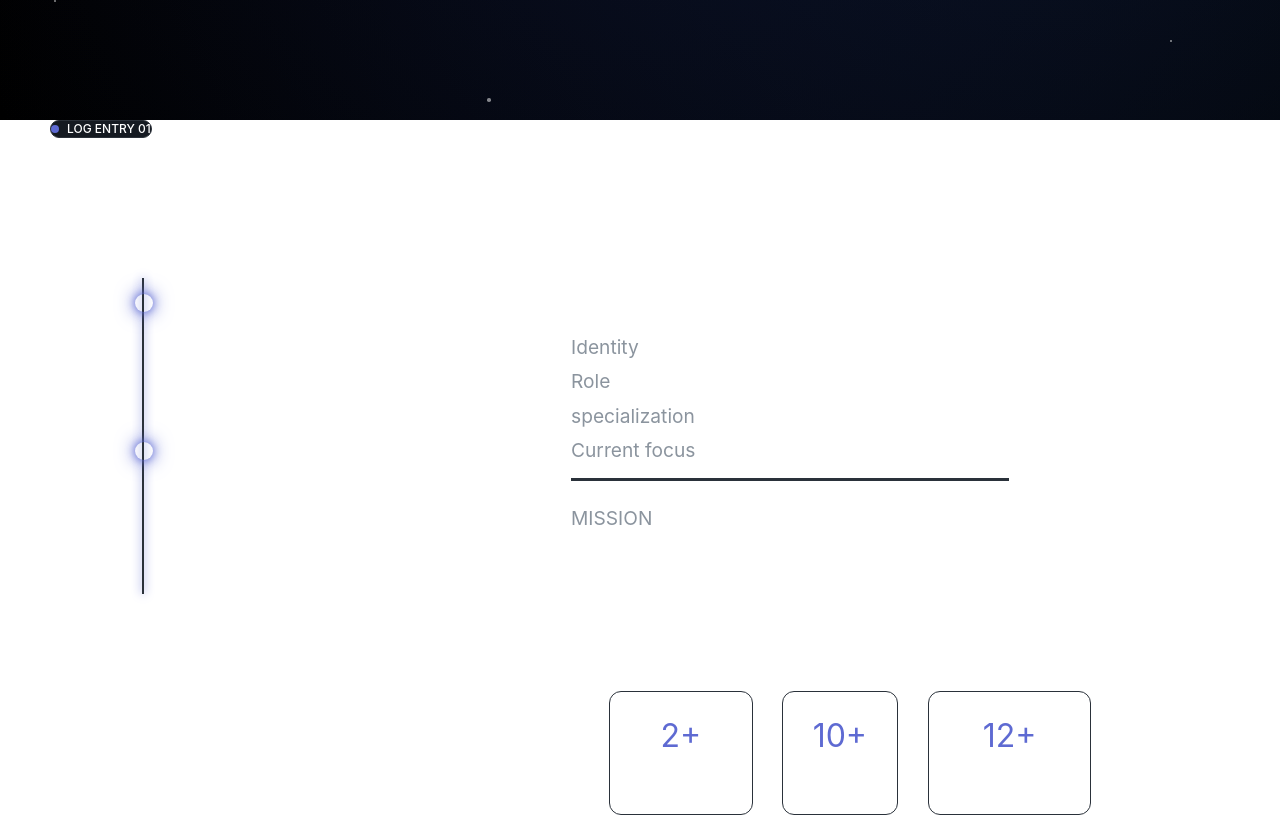
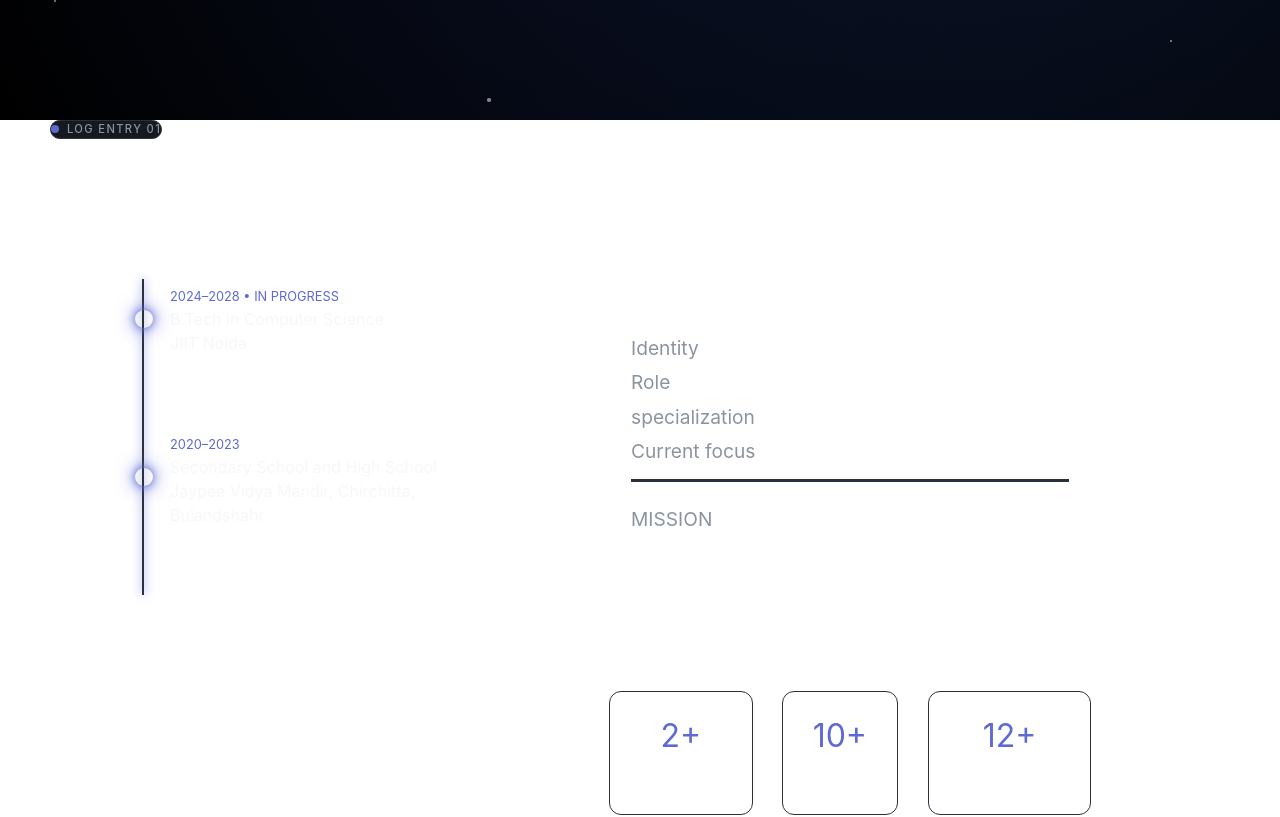
Before and after one commit to Upanshi-Mittal/Portfolio, a React (Vite) app: page / in a window 1280 px wide. Shown: the part 680-1497 px from the top of the page. Built offline with nearby package versions, Linux system fonts and the light colour scheme.

Commit message:
polish about section

```diff
--- a/src/components/about/about.css
+++ b/src/components/about/about.css
@@ -43,7 +43,7 @@ letter-spacing: -2px;
   left: 12px;
   top: 0;
   bottom:0;
-  width: 2px;
+  width: 50px;
   background: var(--border);
   box-shadow: 0 0 10px var(--accent-blue);
 }
@@ -56,10 +56,13 @@ letter-spacing: -2px;
   display: flex;
 }
 
+.check:hover{
+  scale:1.02;
+}
 .dot {
   position: absolute;
   left: 5px;
-  top: 20px;
+  top: 40%;
   width: 18px;
   height: 18px;
   background: transparent;
@@ -68,8 +71,16 @@ letter-spacing: -2px;
   border-color: 1px solid var(--accent-blue);
 }
 
-.check{
+.check .year,
+.check h3,
+.check p{
   margin-left: 40px;
+  color:var(--primary-text)
+}
+.check h3:hover,
+.check p:hover{
+  color:var(--text);
+
 }
 .card {
 
@@ -95,7 +106,7 @@ letter-spacing: -2px;
 
 .year {
   font-size: 0.8rem;
-
+  color:var(--accent-blue) !important
 }
 
 .about-text {
--- a/src/components/about/about.jsx
+++ b/src/components/about/about.jsx
@@ -6,7 +6,7 @@ function About() {
             <div className="inline-flex items-center rounded-full border border-[#2B3139] bg-[#151A21] px-4 py-1.5 gap-2 mb-[300px] self-start">
                 <span className=" h-2 w-2 rounded-full bg-[#5E6AD2]" />
 
-                <span className="text-xs font-medium uppercase tracking-normal text-[#8B949E]">
+                <span className="badge-text">
                     Log Entry 01
                 </span>
             </div>
@@ -39,7 +39,7 @@ function About() {
                     </div>
                 </div>
 
-                <div className="about-text">
+                <div className="about-text flex items-center">
                     <div className="card">
                         <div className="uppercase mb-8 ">System profile</div>
                         <div className="flex justify-between ">
@@ -52,13 +52,13 @@ function About() {
                         </div>
                         <div className="flex justify-between ">
                             <span className="label">specialization</span>
-                            <span className="log">ML.Backend. DevOps</span>
+                            <span className="log">ML.Backend</span>
                         </div>
                         <div className="flex justify-between ">
                             <span className="label">Current focus</span>
                             <span className="log">AI Infrastructure</span>
                         </div>
-                        <hr style={{margin:"10px 0 0 0 "}}/>
+                        <hr style={{ margin: "10px 0 0 0 " }} />
                         <div>
                             <span
                                 className="block text-left uppercase label"
--- a/src/components/project/ProjectsSection.css
+++ b/src/components/project/ProjectsSection.css
@@ -684,7 +684,7 @@
 .timeline-line {
   width: 2px;
   flex: 1;
-  min-height: 20px;
+  min-height: 15px;
   margin-top: 4px;
   transition: background 0.4s ease;
 }
--- a/src/components/skills/skills.jsx
+++ b/src/components/skills/skills.jsx
@@ -109,7 +109,7 @@ export default function skills() {
       <div className="w-full max-w-5xl">
         <div className="log-badge">
           <span className="log-dot" />
-          <span className="log-label">Log Entry 04</span>
+          <span className="log-label">Log Entry 02</span>
         </div>
 
         <h2 className="font-serif text-4xl md:text-5xl text-zinc-100 mb-2 hero-title">Core capabilities</h2>
--- a/src/index.css
+++ b/src/index.css
@@ -3,7 +3,6 @@
 :root {
     font-family: url("../assets/Yaparivariable-ultra.ttf");
   color-scheme: light dark;
-  color: rgba(255, 255, 255, 0.87);
   --background: #0B0D10;
   --surface : #14181D;
   --secondary-surface: #1B2128;
```
Lines whose indentation alone changed are shown as unchanged.
